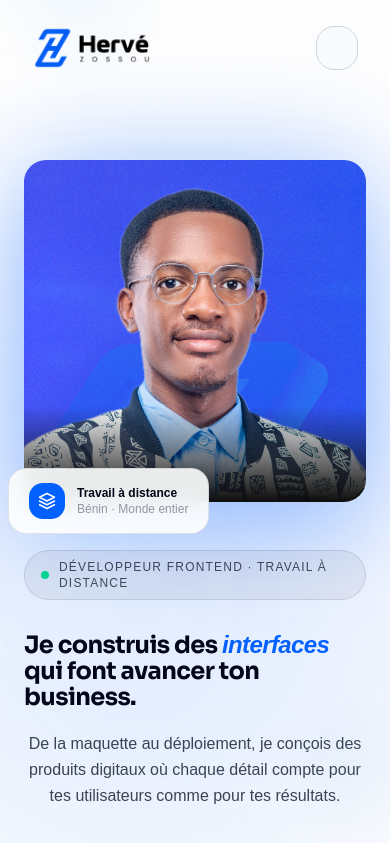
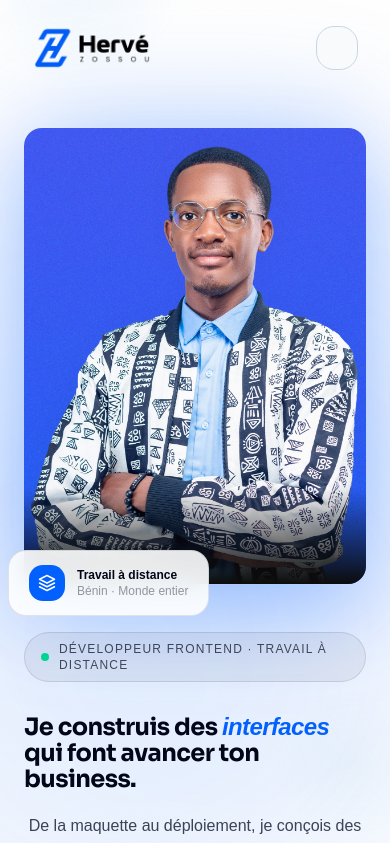
Before and after one commit to hervezossou/hz-portfolio, a Next.js app: page / in a window 390 px wide. Shown: the top 843 px of the page. Built offline with nearby package versions, Linux system fonts and the light colour scheme; some icons are missing; a web font is replaced by a local one.

Commit message:
Fix responsive layout issue in AboutCard component at 1024px breakpoint

```diff
--- a/src/components/layout/Header.tsx
+++ b/src/components/layout/Header.tsx
@@ -45,7 +45,7 @@ export function Header() {
                         : "bg-transparent py-6"
                 )}
             >
-                <div className="mx-auto flex max-w-360 items-center justify-between px-8 lg:px-4">
+                <div className="mx-auto flex max-w-360 items-center justify-between px-8">
                     <Logo />
 
                     {/* Desktop Navigation */}
--- a/src/components/molecules/hero-image.tsx
+++ b/src/components/molecules/hero-image.tsx
@@ -10,7 +10,7 @@ function FloatingBadge() {
       initial={{ opacity: 0, y: 10 }}
       animate={{ opacity: 1, y: 0 }}
       transition={{ duration: 0.6, delay: 0.7 }}
-      className="absolute -bottom-8 -left-4 flex items-center gap-3 rounded-2xl border border-foreground/10 bg-background/90 px-5 py-3.5 backdrop-blur-md md:left-32 lg:-bottom-6 lg:left-10 xl:left-24"
+      className="absolute -bottom-8 -left-4 flex items-center gap-3 rounded-2xl border border-foreground/10 bg-background/90 px-5 py-3.5 backdrop-blur-md md:left-32 lg:-bottom-6 lg:left-10 xl:left-36"
     >
       <div className="flex h-9 w-9 items-center justify-center rounded-xl bg-primary-600 text-white" aria-label="Layers container">
         <svg width="18" height="18" viewBox="0 0 24 24" fill="none">
@@ -43,7 +43,7 @@ export function HeroImage() {
       <div className="absolute inset-0 rounded-3xl bg-primary-600/30 blur-[60px]" />
 
       <div
-        className="relative overflow-hidden rounded-3xl"
+        className="relative overflow-hidden rounded-2xl"
         style={{
           boxShadow: "0 32px 80px #0260FE28, 0 0 0 1px rgba(255,255,255,0.06)",
         }}
@@ -53,7 +53,7 @@ export function HeroImage() {
           alt={HERO_IMAGE.alt}
           width={HERO_IMAGE.width}
           height={HERO_IMAGE.height}
-          className="h-auto w-full max-w-sm object-cover lg:max-w-lg"
+          className="h-auto w-full max-w-sm object-cover lg:max-w-md"
           priority
         />
 
--- a/src/components/organisms/about-card.tsx
+++ b/src/components/organisms/about-card.tsx
@@ -37,7 +37,7 @@ export function AboutCard({
         >
             <div className="flex flex-col overflow-hidden rounded-[14px] bg-muted/50 backdrop-blur-sm xl:flex-row">
                 {/* Image Section */}
-                <div className="relative order-first h-[300px] w-full shrink-0 md:h-[800px] xl:h-auto xl:w-[45%]">
+                <div className="relative order-first h-75 w-full shrink-0 md:h-200 xl:h-auto xl:w-[45%]">
                     <AboutImage src={image.src} alt={image.alt} />
                 </div>
 
--- a/src/components/sections/about-section.tsx
+++ b/src/components/sections/about-section.tsx
@@ -11,7 +11,7 @@ export function AboutSection({ className, variant = "primary" }: AboutSectionPro
     return (
         <section
             className={cn(
-                "overflow-hidden px-4 py-16 md:px-8 md:py-24",
+                "overflow-hidden px-4 py-16 md:px-8 md:py-24 lg:px-12",
                 variant === "primary" ? "bg-background" : "bg-muted",
                 className
             )}
--- a/src/components/sections/conversion-section.tsx
+++ b/src/components/sections/conversion-section.tsx
@@ -22,7 +22,7 @@ export function ConversionSection({
     return (
         <section
             className={cn(
-                "relative overflow-hidden px-4 py-16 md:px-8 md:py-32",
+                "relative overflow-hidden px-4 py-16 md:px-8 md:py-32 lg:px-12",
                 variant === "primary" ? "bg-background" : "bg-muted"
             )}
         >
--- a/src/components/sections/hero-section.tsx
+++ b/src/components/sections/hero-section.tsx
@@ -19,7 +19,7 @@ export function HeroSection({ className }: HeroSectionProps) {
     >
       <HeroBackground />
 
-      <div className="relative mx-auto flex min-h-screen max-w-360 items-center px-6 pt-40 pb-20 lg:pt-52 lg:pb-32">
+      <div className="relative mx-auto flex min-h-screen max-w-360 items-center px-6 pt-32 pb-20 lg:pt-52 lg:pb-32 lg:px-12">
         <div className="grid w-full grid-cols-1 items-center gap-12 lg:grid-cols-2 lg:gap-20">
           <div className="lg:order-2"><HeroImage /></div>
           <div className="lg:order-1"><HeroTextContent /></div>
--- a/src/components/sections/parcours-section.tsx
+++ b/src/components/sections/parcours-section.tsx
@@ -12,7 +12,7 @@ export function ParcoursSection({ variant = "primary" }: ParcoursSectionProps) {
     return (
         <section
             className={cn(
-                "overflow-hidden px-4 py-8 md:px-8 md:py-16",
+                "overflow-hidden px-4 py-8 md:px-8 md:py-16 lg:px-12",
                 variant === "primary" ? "bg-background" : "bg-muted"
             )}
         >
--- a/src/components/sections/positioning-section.tsx
+++ b/src/components/sections/positioning-section.tsx
@@ -18,7 +18,7 @@ export function PositioningSection({
                 variant === "primary" ? "bg-background" : "bg-muted"
             )}
         >
-            <div className="mx-auto max-w-360 px-4 md:px-8">
+            <div className="mx-auto max-w-360 px-4 md:px-8 lg:px-12">
                 <SectionHeader
                     title={
                         <>
--- a/src/components/sections/process-section.tsx
+++ b/src/components/sections/process-section.tsx
@@ -16,7 +16,7 @@ export function ProcessSection({ variant = "primary" }: ProcessSectionProps) {
                 variant === "primary" ? "bg-background" : "bg-muted"
             )}
         >
-            <div className="mx-auto max-w-360 px-4 md:px-8">
+            <div className="mx-auto max-w-360 px-4 md:px-8 lg:px-12">
                 <SectionHeader
                     title={
                         <>
--- a/src/components/sections/project-section.tsx
+++ b/src/components/sections/project-section.tsx
@@ -36,7 +36,7 @@ export function ProjectSection({ variant = "primary" }: ProjectSectionProps) {
                 <div className="absolute -right-[10%] bottom-0 h-[40vw] w-[40vw] rounded-full bg-[radial-gradient(circle,rgba(100,166,196,0.05)_0%,transparent_70%)]" />
             </div>
 
-            <div className="relative z-10 mx-auto max-w-360 px-4 md:px-8 pb-24">
+            <div className="relative z-10 mx-auto max-w-360 px-4 md:px-8 pb-24 lg:px-12">
                 <SectionHeader
                     title={
                         <>
--- a/src/components/sections/stack-bento-section.tsx
+++ b/src/components/sections/stack-bento-section.tsx
@@ -15,7 +15,7 @@ export function StackBentoSection({
     return (
         <section
             className={cn(
-                "overflow-hidden px-4 md:px-8 py-16",
+                "overflow-hidden px-4 md:px-8 py-16 lg:px-12",
                 variant === "primary" ? "bg-background" : "bg-muted",
                 className
             )}
--- a/src/constants/hero.ts
+++ b/src/constants/hero.ts
@@ -32,10 +32,10 @@ export const HERO_STATS = [
 ] as const;
 
 export const HERO_IMAGE = {
-    src: "/images/about-picture.jpg",
+    src: "/images/hero-profile.jpeg",
     alt: "Herv\u00E9 Zossou \u2014 D\u00E9veloppeur Frontend",
-    width: 480,
-    height: 520,
+    width: 800,
+    height: 1067,
 } as const;
 
 export const HERO_FLOATING_BADGE = {
```
Also changed, not shown: public/images/Profile_512x512.png (deleted), public/images/hero-profile.jpeg (added).
